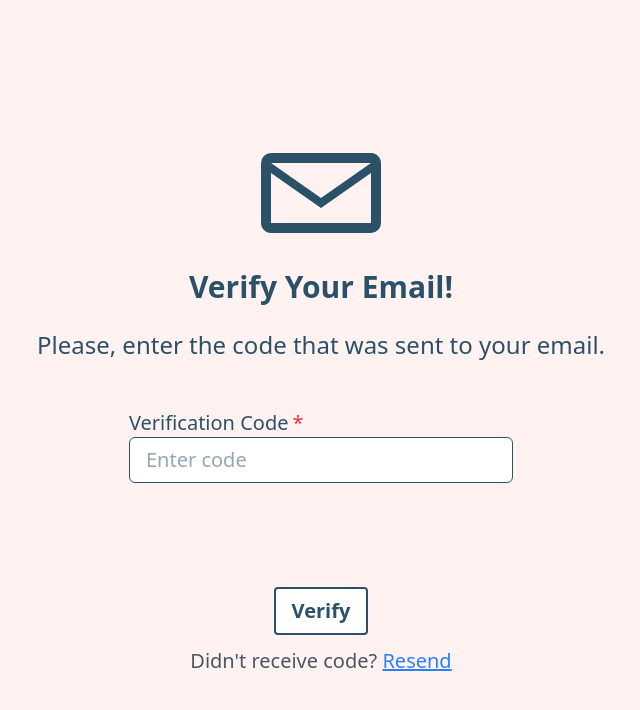
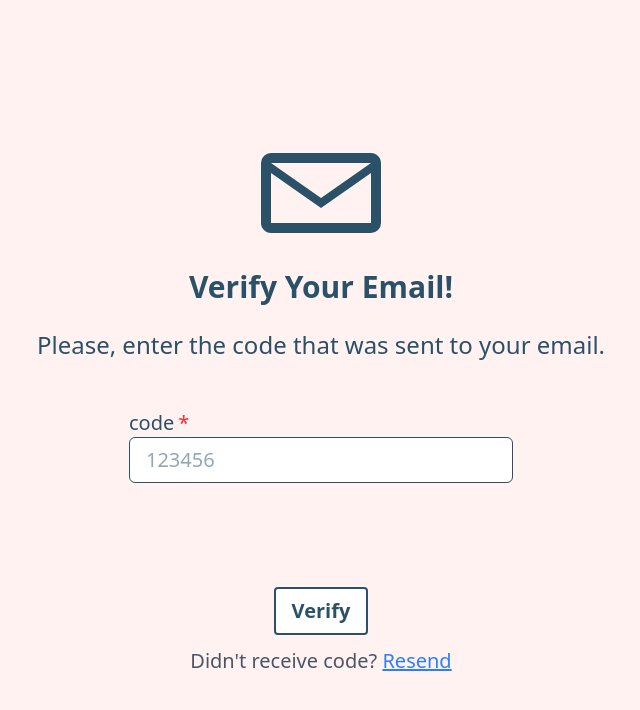
Before and after one commit to spengjohn/cosc4353swdesign, a React (Vite) app in the folder mern-app/frontend/: page /emailverification in a window 1280 px wide. Shown: the top 710 px of the page, without its empty margins (319-959 px from the left). Built offline with nearby package versions, Linux system fonts and the light colour scheme.

Commit message:
Connected EmailVerification.jsx to use form, updated branch from main.

```diff
--- a/mern-app/frontend/src/pages/EmailVerification.jsx
+++ b/mern-app/frontend/src/pages/EmailVerification.jsx
@@ -1,9 +1,33 @@
 import PrimaryButton from "../components/Buttons";
 import Field from "../components/Field";
 
+import { useForm, Controller } from "react-hook-form";
+import { useEffect } from "react";
+import React, { useState } from 'react';
+import { sanitizeInput, useSanitize } from "../hooks/useSanitize";
+
 export default function EmailVerification() {
+  const { register, control, handleSubmit, formState: { errors } } = useForm();
+
+  const onSubmit = ({code}) => {
+
+    // if (!code || code.length !== 6) {
+    //   alert('Please enter a valid 6-digit code.');
+    //   return;
+    // }
+
+    if (code === "654321")  {
+      alert("Email verified successfully!")
+    } else {
+      alert("Invalid verification code.")
+    }
+
+  };
+
+
   return (
     <div className="flex items-center justify-center min-h-screen">
+      <form onSubmit={handleSubmit(onSubmit)}>
       <div className="flex flex-col items-center text-secondary">
         {/* Inline SVG Email Icon */}
         <div className="w-30 h-30 mb-4 text-black-500">
@@ -24,17 +48,27 @@ export default function EmailVerification() {
         </p>
 
         <div className="w-full max-w-sm mb-20 text-xl">
-          <Field
-            label="Verification Code"
-            name="code"
-            type="text"
-            placeholder="Enter code"
-            required
-          />
+        <Controller
+              name="code"
+              control={control}
+              rules={{ required: "Code is required.",
+                minLength: { value: 6, message: "Code must be 6 characters."},
+                maxLength: { value: 6, message: "Code must be 6 characters."},
+               }}
+              render={({ field }) => (
+                <Field
+                required
+                label="code"
+                placeholder="123456"
+                errorMessage={errors.code?.message}
+                {...field}
+                />
+              )}
+            />
         </div>
 
         <div className="mt-6 mb-6 w-full max-w-sm text-xl flex flex-col items-center space-y-3">
-          <PrimaryButton>Verify</PrimaryButton>
+          <PrimaryButton type="submit">Verify</PrimaryButton>
 
           <p className="text-md text-gray-600">
             Didn't receive code?{" "}
@@ -43,7 +77,7 @@ export default function EmailVerification() {
             </a>
           </p>
         </div>
-      </div>
+      </div></form>
     </div>
   );
 }
```
